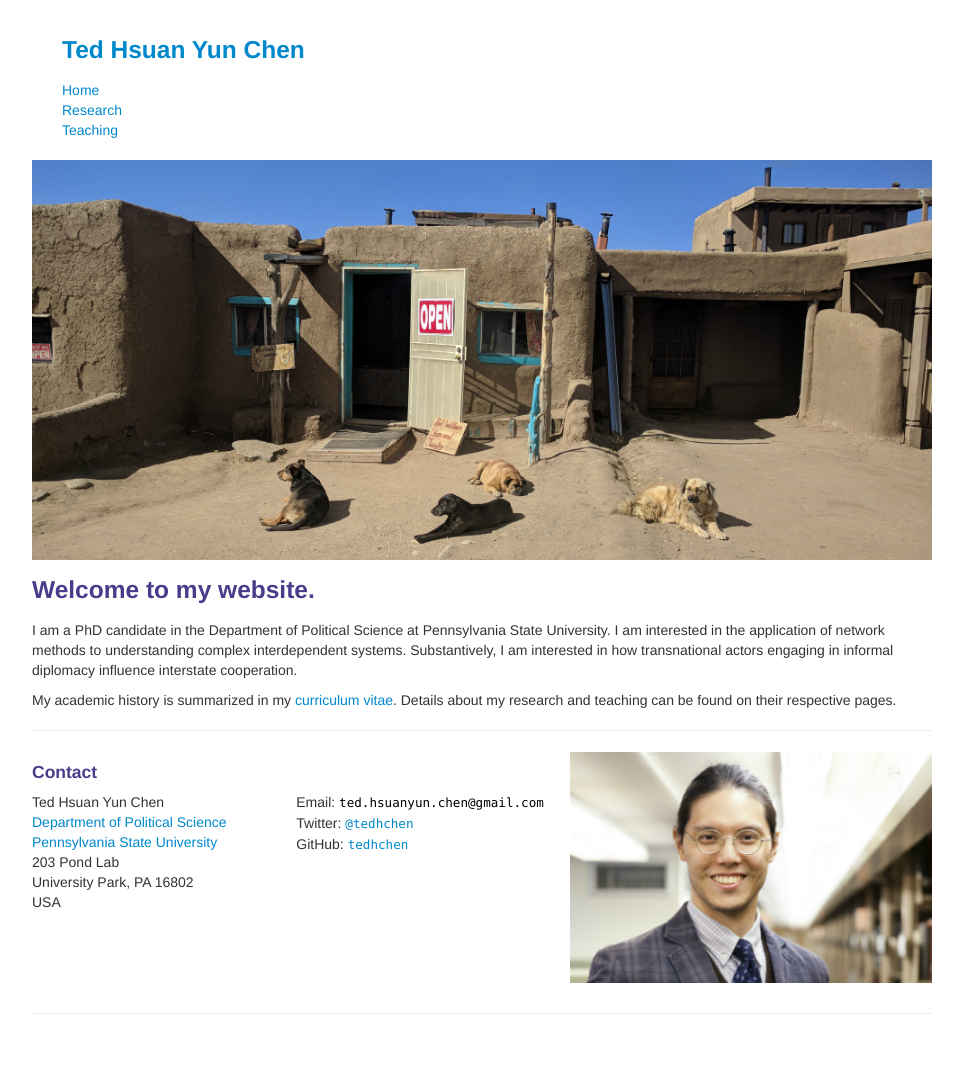
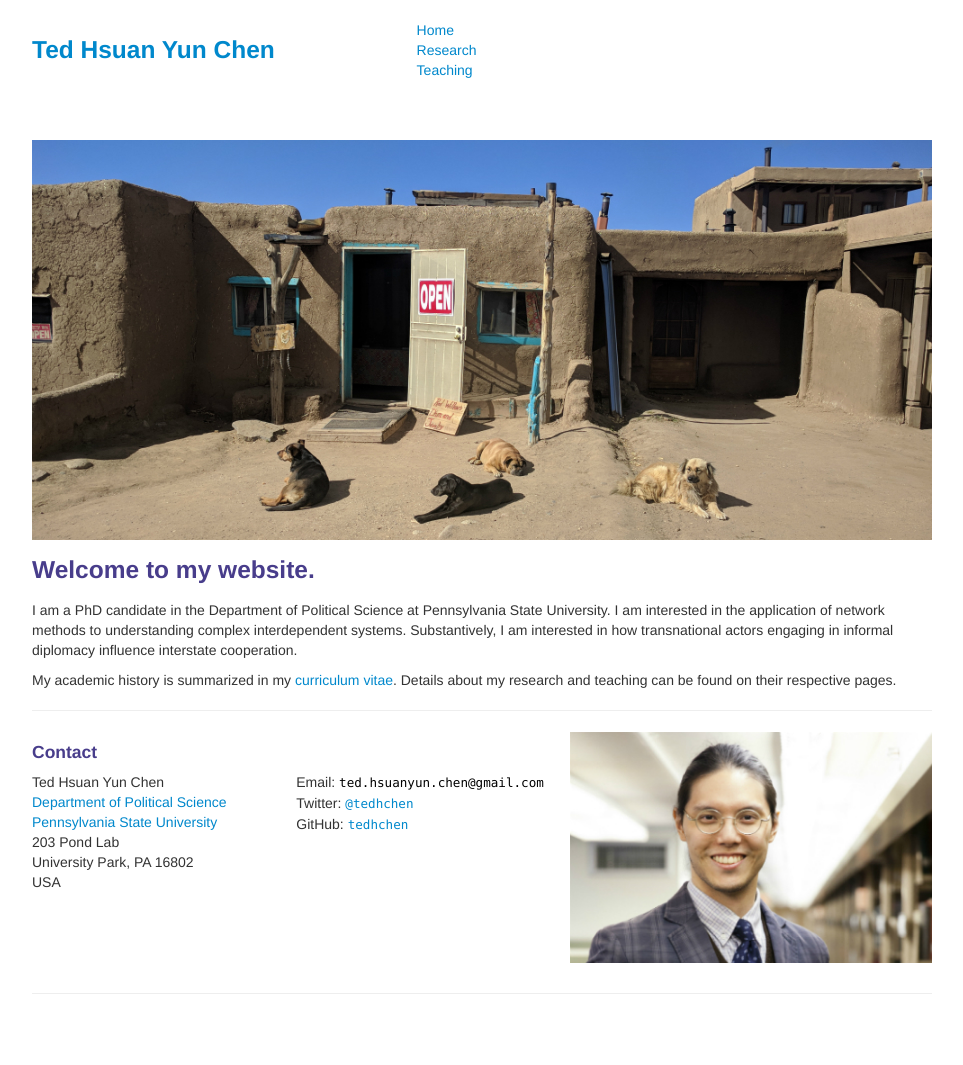
Before and after one commit to tedhchen/tedhchen.github.io, a Jekyll site: the page built from index.md, in a window 1280 px wide. Shown: the whole page, without its empty margins (158-1121 px from the left). Built offline with Jekyll 4.4.1, drawn with Linux system fonts in a browser that asks for light colours.

Commit message:
adjusted header

```diff
--- a/_includes/themes/twitter/default.html
+++ b/_includes/themes/twitter/default.html
@@ -31,8 +31,8 @@
   </head>
 
   <body>
-  <div class="header">
 	<div class="container-narrow">
+	<div class="row-fluid">
 		<div class="span5">
 			<h3><a class="brand" href="{{ HOME_PATH }}">{{ site.title }}</a></h3>
 		</div>
@@ -45,6 +45,7 @@
 		</div>
 	</div>
 	</div>
+
 
     <div class="container-narrow">
 
```
Lines whose indentation alone changed are shown as unchanged.
